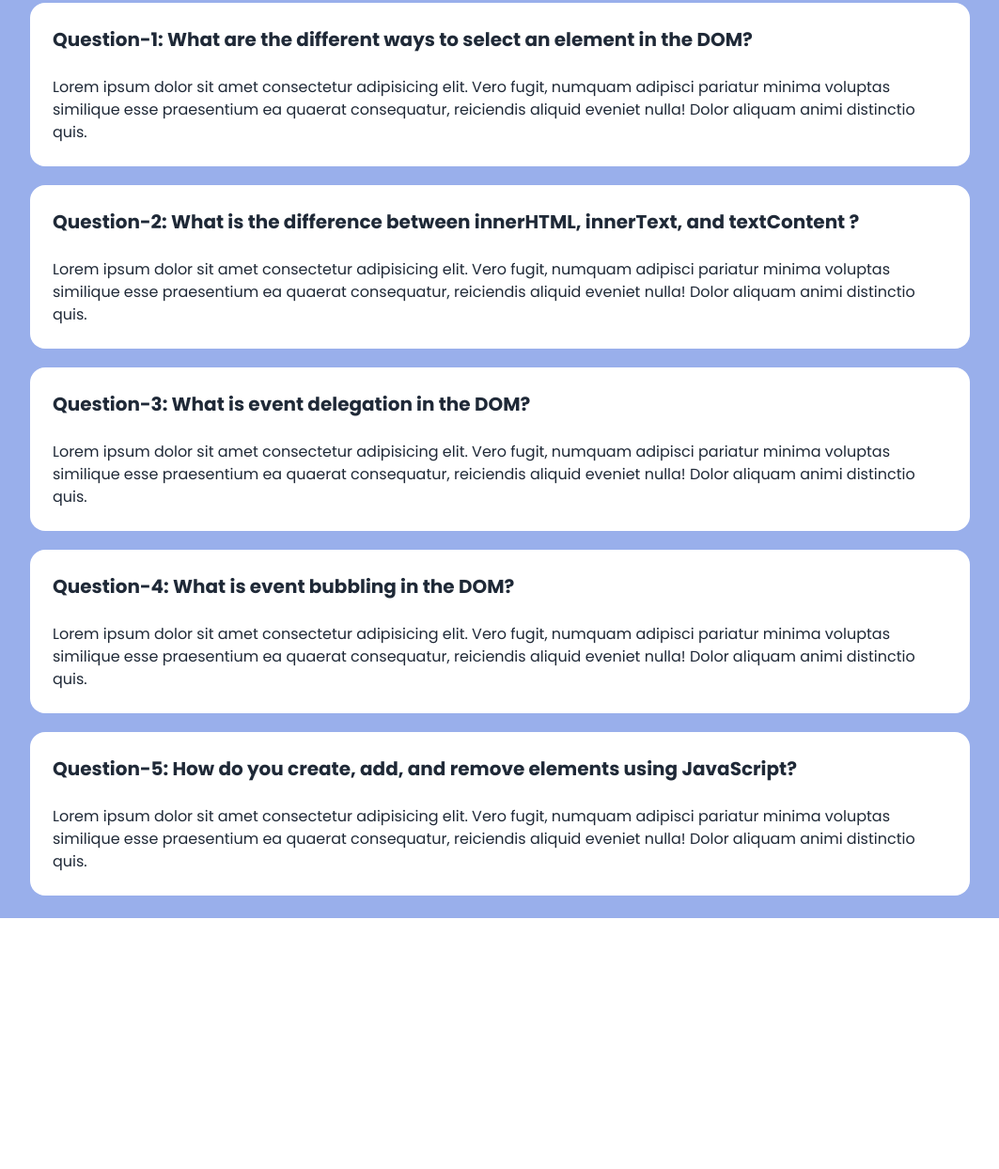
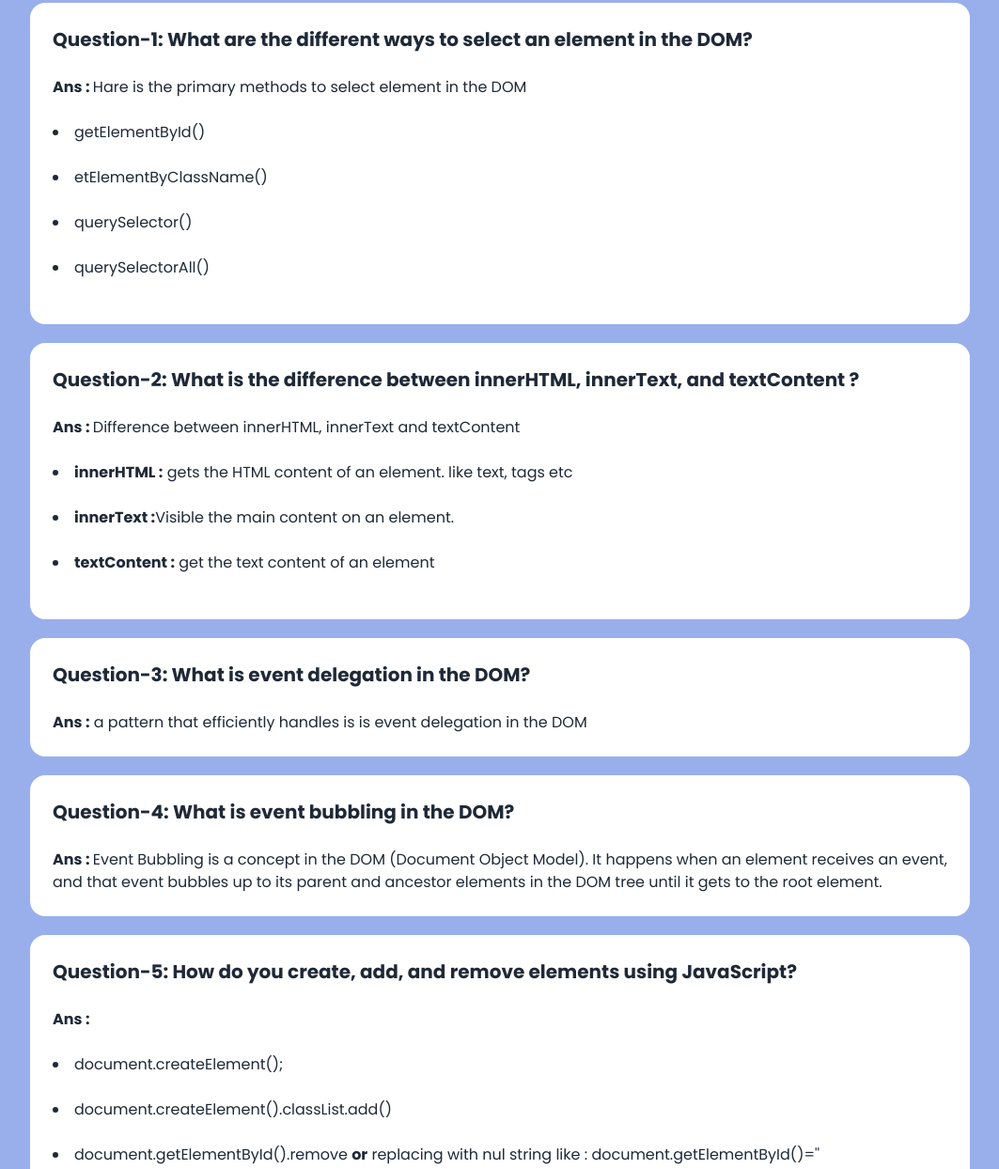
Before and after one commit to MISFOfficial/B11-A5-Dev-Board, a plain HTML site: page new.html in a window 1280 px wide. Shown: the part 211-1455 px from the top of the page at 94% size, without its empty margins (108-1171 px from the left). Before the commit the page ends 1188 px from the top, so only its background shows below. Drawn offline with nearby package versions, Linux system fonts and the light colour scheme.

Commit message:
all are complete

```diff
--- a/new.html
+++ b/new.html
@@ -35,34 +35,49 @@
      <main class="flex flex-col justify-center items-center gap-y-5">
         <h1 class="font-bold text-[30px] mt-[24px]">Blog</h1>
         <!-- Question 1 -->
-        <div class="bg-white p-[24px] rounded-[16px] flex flex-col gap-y-[24px]">
+        <div class="bg-white w-full p-[24px] rounded-[16px] flex flex-col gap-y-[24px]">
             <h1 class="font-bold text-[20px]">Question-1: What are the different ways to select an element in the DOM?</h1>
             <!-- text -->
-            <p class="text-[16px]">Lorem ipsum dolor sit amet consectetur adipisicing elit. Vero fugit, numquam adipisci pariatur minima voluptas similique esse praesentium ea quaerat consequatur, reiciendis aliquid eveniet nulla! Dolor aliquam animi distinctio quis.</p>
+            <p class="text-[16px]"><span class="font-bold">Ans : </span>Hare is the primary methods to select element in the DOM
+                <li>getElementById()</li>
+                <li>etElementByClassName()</li>
+                <li>querySelector()</li>
+                <li>querySelectorAll()</li>
+            </p>
         </div>
         <!-- Question 2 -->
-        <div class="bg-white p-[24px] rounded-[16px] flex flex-col gap-y-[24px]">
+        <div class="bg-white w-full p-[24px] rounded-[16px] flex flex-col gap-y-[24px]">
             <h1 class="font-bold text-[20px]">Question-2: What is the difference between innerHTML, innerText, and textContent ?</h1>
             <!-- text -->
-            <p class="text-[16px]">Lorem ipsum dolor sit amet consectetur adipisicing elit. Vero fugit, numquam adipisci pariatur minima voluptas similique esse praesentium ea quaerat consequatur, reiciendis aliquid eveniet nulla! Dolor aliquam animi distinctio quis.</p>
+            <p class="text-[16px]"><span class="font-bold">Ans : </span>Difference between innerHTML, innerText and textContent
+                <li><span class="font-bold">innerHTML :</span> gets the HTML content of an element. like text, tags etc</li>
+                <li><span class="font-bold">innerText :</span>Visible the main content on an element.</li>
+                <li><span class="font-bold">textContent :</span> get the text content of an element
+                </li>
+            </p>
         </div>
         <!-- Question 3 -->
-        <div class="bg-white p-[24px] rounded-[16px] flex flex-col gap-y-[24px]">
+        <div class="bg-white w-full p-[24px] rounded-[16px] flex flex-col gap-y-[24px]">
             <h1 class="font-bold text-[20px]">Question-3: What is event delegation in the DOM?</h1>
             <!-- text -->
-            <p class="text-[16px]">Lorem ipsum dolor sit amet consectetur adipisicing elit. Vero fugit, numquam adipisci pariatur minima voluptas similique esse praesentium ea quaerat consequatur, reiciendis aliquid eveniet nulla! Dolor aliquam animi distinctio quis.</p>
+            <p class="text-[16px]"><span class="font-bold">Ans :</span> a pattern that efficiently handles is is event delegation in the DOM</p>
         </div>
         <!-- Question 4 -->
-        <div class="bg-white p-[24px] rounded-[16px] flex flex-col gap-y-[24px]">
+        <div class="bg-white w-full p-[24px] rounded-[16px] flex flex-col gap-y-[24px]">
             <h1 class="font-bold text-[20px]">Question-4: What is event bubbling in the DOM?</h1>
             <!-- text -->
-            <p class="text-[16px]">Lorem ipsum dolor sit amet consectetur adipisicing elit. Vero fugit, numquam adipisci pariatur minima voluptas similique esse praesentium ea quaerat consequatur, reiciendis aliquid eveniet nulla! Dolor aliquam animi distinctio quis.</p>
+            <p class="text-[16px]"><span class="font-bold">Ans : </span>Event Bubbling is a concept in the DOM (Document Object Model). It happens when an element receives an event, and that event bubbles up to its parent and ancestor elements in the DOM tree until it gets to the root element.
+            </p>
         </div>
         <!-- Question 5 -->
-        <div class="bg-white p-[24px] rounded-[16px] flex flex-col gap-y-[24px]">
+        <div class="bg-white w-full p-[24px] rounded-[16px] flex flex-col gap-y-[24px]">
             <h1 class="font-bold text-[20px]">Question-5: How do you create, add, and remove elements using JavaScript?</h1>
             <!-- text -->
-            <p class="text-[16px]">Lorem ipsum dolor sit amet consectetur adipisicing elit. Vero fugit, numquam adipisci pariatur minima voluptas similique esse praesentium ea quaerat consequatur, reiciendis aliquid eveniet nulla! Dolor aliquam animi distinctio quis.</p>
+            <p class="text-[16px]"><span class="font-bold">Ans : </span>
+            <li>document.createElement();</li>
+            <li>document.createElement().classList.add()</li>
+            <li>document.getElementById().remove <span class="font-bold">or</span>
+            replacing with nul string like : document.getElementById()=''</li></p>
         </div>
      </main>
      <script src="script/back.js"></script>
--- a/script/delete.js
+++ b/script/delete.js
@@ -1,5 +1,7 @@
 document.getElementById('delete').addEventListener('click', function(){
     const element = document.getElementById('notification');
     // console.log(element)
+    // element.remove()
     element.innerText=''
+
 })
--- a/script/main_script.js
+++ b/script/main_script.js
@@ -14,10 +14,14 @@ function selection(buttonId, titleId) {
     document.getElementById(buttonId).disabled = true;
     document.getElementById(buttonId).style.backgroundColor = '#B1BCFF';
 
+
     const notify = document.getElementById('notification');
     const title = document.getElementById(titleId);
     const newTitle = title.innerText;
+
+    // creating new element or paragraph and addeding style using class 'comment'
     const notifyElement = document.createElement('p');
+    notifyElement.classList.add('comment')
 
     // Creating the time
     const time = new Date();
@@ -30,6 +34,7 @@ function selection(buttonId, titleId) {
     const word1 = 'You have complete the task';
     const word2='at'
     const result = word1 + " " + newTitle + " " +word2+ " " +(`${hours}:${minutes.toString().padStart(2, '0')}:${second} ${ampm}`);
+    // replacing the title
     notifyElement.innerText = result;
     notify.appendChild(notifyElement);
 
@@ -39,6 +44,7 @@ function selection(buttonId, titleId) {
     const total = count + 1;
     countTask.textContent = total;
 
+    // decrasing assing task from total assign task
     const assTask = document.getElementById('task');
     const assTn = parseInt(assTask.innerText);
     const assTotal = assTn - 1;
```
Also changed, not shown: index.html (+5 -0 lines).
